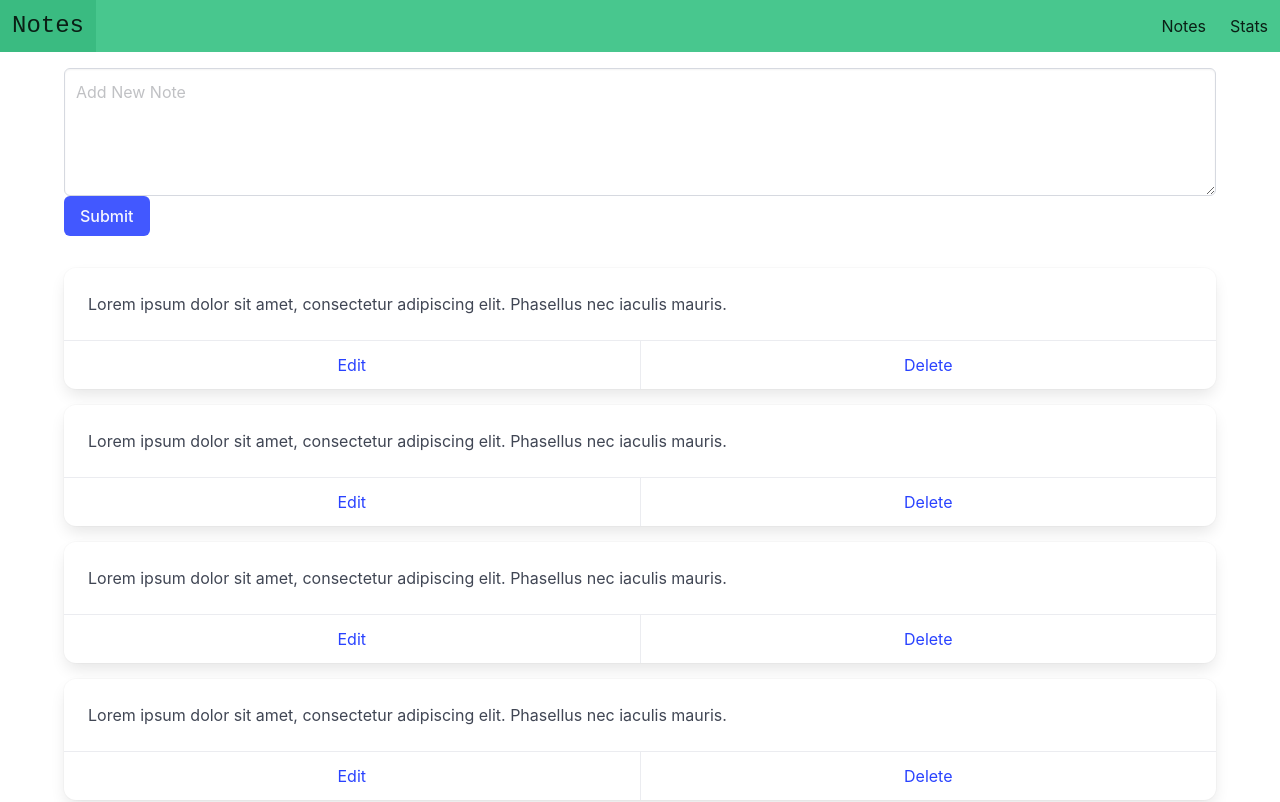
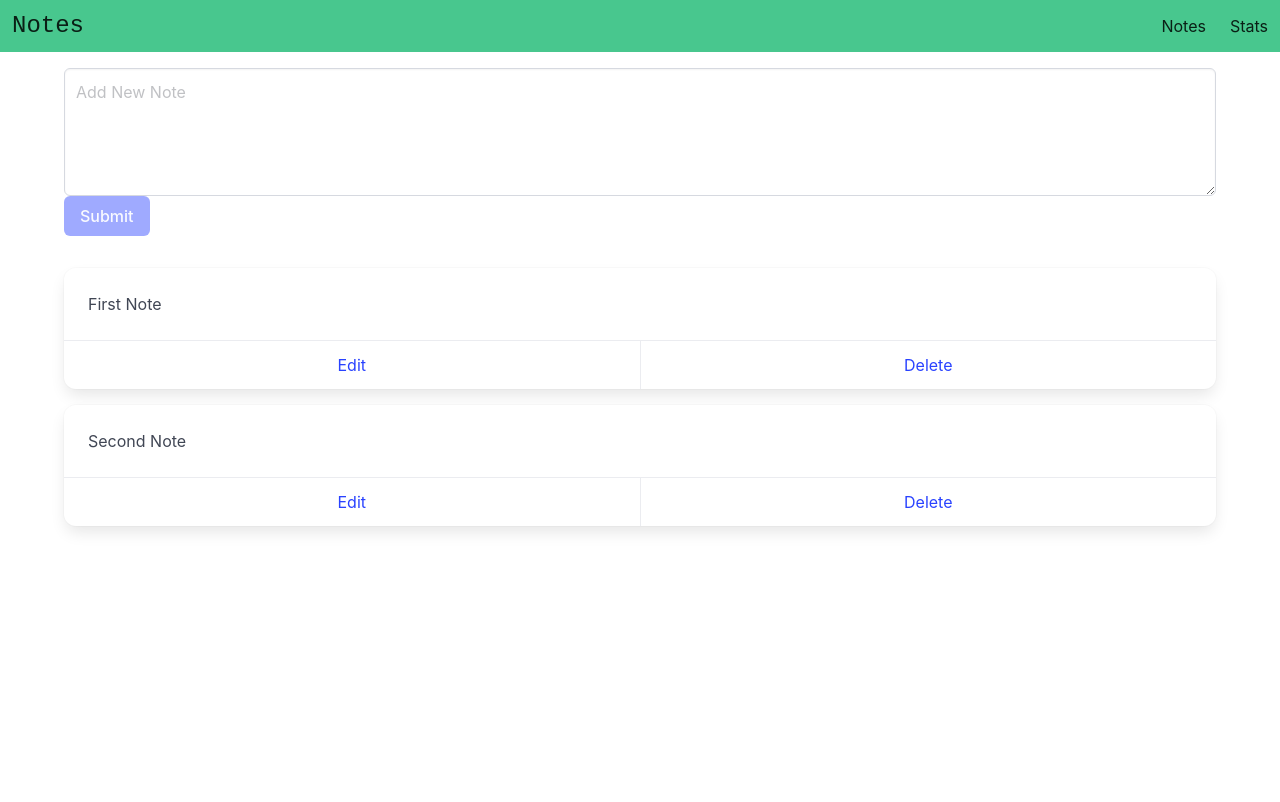
Before and after one commit to Jubraj001/Notes-App, a Vue app: page / in a window 1280 px wide. Shown: the top 802 px of the page. Built offline with nearby package versions, Linux system fonts and the light colour scheme.

Commit message:
feat: add note functionality

```diff
--- a/src/views/NotesView.vue
+++ b/src/views/NotesView.vue
@@ -1,13 +1,12 @@
 <template>
   <div class="py-4 mb-4">
-    <textarea class="textarea" placeholder="Add New Note"></textarea>
-    <button class="button is-link">Submit</button>
+    <textarea class="textarea" placeholder="Add New Note" v-model="newNote" ref="newNoteRef"></textarea>
+    <button :disabled="!newNote" class="button is-link" @click.prevent="addNote">Submit</button>
   </div>
-  <div class="card mb-4" v-for="i in 5">
+  <div class="card mb-4" v-for="note in notes" :key="note.id">
     <div class="card-content">
       <div class="content">
-        Lorem ipsum dolor sit amet, consectetur adipiscing elit. Phasellus nec
-        iaculis mauris.
+        {{ note.content }}
       </div>
     </div>
     <footer class="card-footer">
@@ -16,3 +15,27 @@
     </footer>
   </div>
 </template>
+
+<script setup>
+  import { ref } from 'vue';
+
+  const notes = ref([
+    {id: 'id1', content: 'First Note'},
+    {id: 'id2', content: 'Second Note'}
+  ]);
+
+  const newNote = ref('');
+  const newNoteRef = ref(null);
+
+  const addNote = () => {
+    const currentDate = new Date().getTime().toString();
+    const note = {
+      id: currentDate,
+      content: newNote.value
+    }
+
+    notes.value.unshift(note);
+    newNote.value = '';
+    newNoteRef.value.focus();
+  };
+</script>
```
